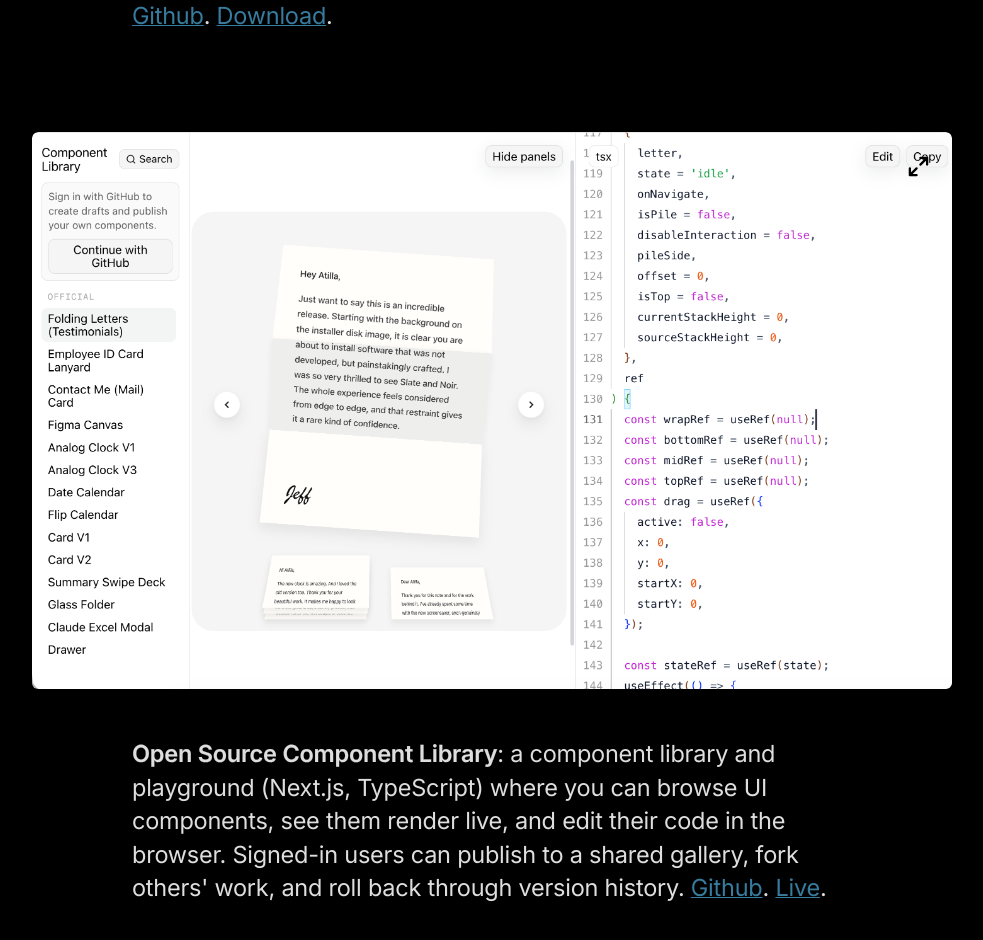
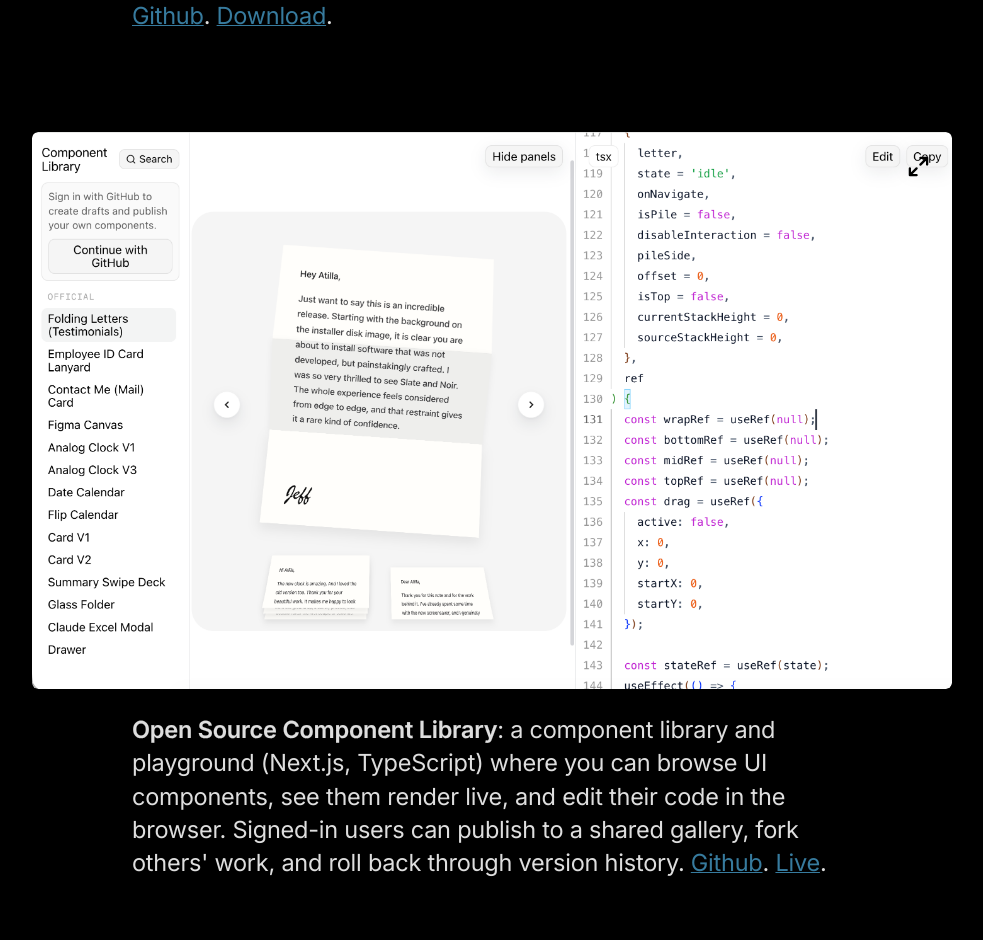
Before and after one commit to jaiminjariwala/jaiminjariwala, a Next.js app in the folder next/: page / in a window 1280 px wide. Shown: the part 6200-7140 px from the top of the page, without its empty margins (148-1131 px from the left). Built offline with nearby package versions, Linux system fonts and the light colour scheme; no server answers; a web font is replaced by a local one.

Commit message:
Remove reserved space beneath component library screenshot

```diff
--- a/next/src/app/globals.css
+++ b/next/src/app/globals.css
@@ -1823,7 +1823,17 @@ html[data-theme="dark"] .custom-cursor:not(.hand) {
   margin-left: auto;
   margin-right: auto;
 }
-.projects-stack-item figure > .project-media { width: 100%; max-width: none; }
+.projects-stack-item figure > .project-media:not(.is-expanded) {
+  width: 100%;
+  max-width: none;
+  height: auto;
+  aspect-ratio: auto;
+}
+.projects-stack-item figure > .project-media:not(.is-expanded) > a,
+.projects-stack-item figure > .project-media:not(.is-expanded) > a img {
+  height: auto;
+}
+#projects .projects-embedded-desc { margin-top: 24px; }
 .project-media:fullscreen *, .project-media:fullscreen { cursor: pointer !important; }
 .project-media-expand {
   position: absolute;
```
